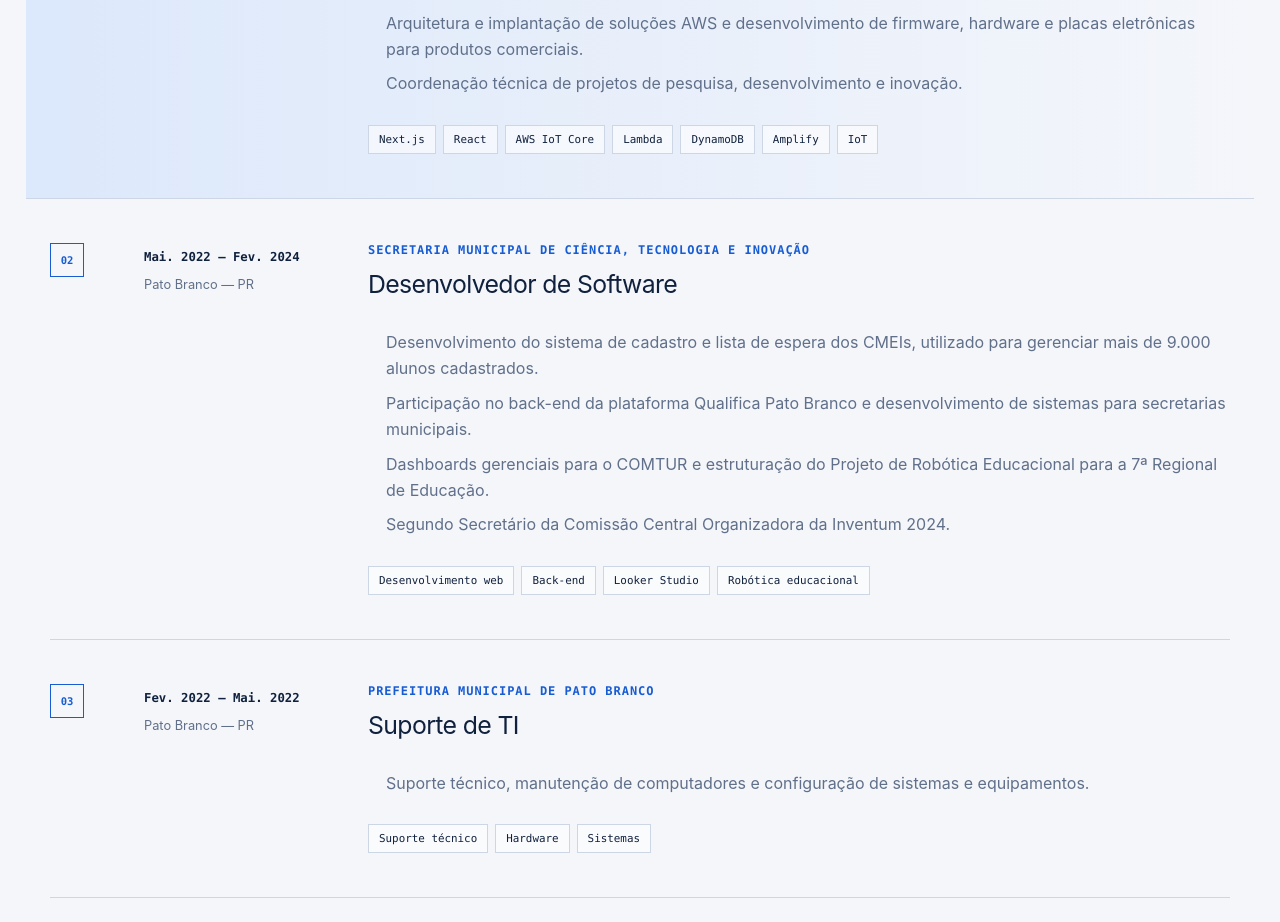
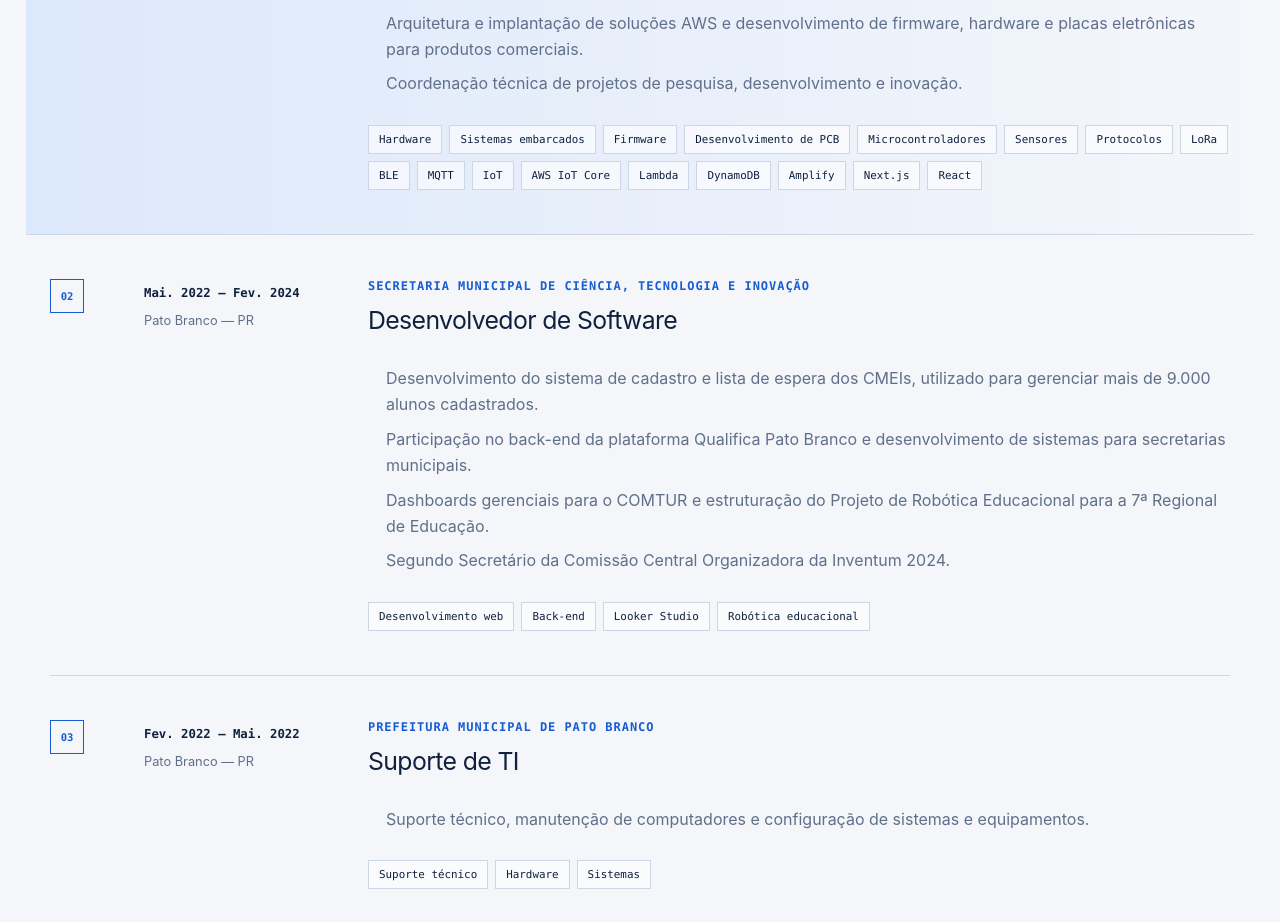
Before and after one commit to LuizKramer/luizkramer.github.io, a Next.js app: page / in a window 1280 px wide. Shown: the part 2230-3152 px from the top of the page. Built offline with nearby package versions, Linux system fonts and the light colour scheme.

Commit message:
feat: adiciona competências técnicas à experiência na Noctua

```diff
--- a/data/experience.ts
+++ b/data/experience.ts
@@ -1,10 +1,16 @@
 export const experiences = [
-  { company: "Noctua Ltda.", role: "Sócio-fundador e Engenheiro de Computação", period: "Fev. 2025 — atual", location: "Pato Branco — PR", featured: true,
+  {
+    company: "Noctua Ltda.", role: "Sócio-fundador e Engenheiro de Computação", period: "Fev. 2025 — atual", location: "Pato Branco — PR", featured: true,
     highlights: ["Desenvolvimento de plataforma IoT para monitoramento e controle de mais de 120 tanques de piscicultura em operação no Brasil.", "Aplicações web e dashboards integrados a dispositivos, gateways e serviços em nuvem.", "Arquitetura e implantação de soluções AWS e desenvolvimento de firmware, hardware e placas eletrônicas para produtos comerciais.", "Coordenação técnica de projetos de pesquisa, desenvolvimento e inovação."],
-    technologies: ["Next.js", "React", "AWS IoT Core", "Lambda", "DynamoDB", "Amplify", "IoT"] },
-  { company: "Secretaria Municipal de Ciência, Tecnologia e Inovação", role: "Desenvolvedor de Software", period: "Mai. 2022 — Fev. 2024", location: "Pato Branco — PR",
+    technologies: ["Hardware", "Sistemas embarcados", "Firmware", "Desenvolvimento de PCB", "Microcontroladores", "Sensores", "Protocolos", "LoRa", "BLE", "MQTT", "IoT", "AWS IoT Core", "Lambda", "DynamoDB", "Amplify", "Next.js", "React"]
+  },
+  {
+    company: "Secretaria Municipal de Ciência, Tecnologia e Inovação", role: "Desenvolvedor de Software", period: "Mai. 2022 — Fev. 2024", location: "Pato Branco — PR",
     highlights: ["Desenvolvimento do sistema de cadastro e lista de espera dos CMEIs, utilizado para gerenciar mais de 9.000 alunos cadastrados.", "Participação no back-end da plataforma Qualifica Pato Branco e desenvolvimento de sistemas para secretarias municipais.", "Dashboards gerenciais para o COMTUR e estruturação do Projeto de Robótica Educacional para a 7ª Regional de Educação.", "Segundo Secretário da Comissão Central Organizadora da Inventum 2024."],
-    technologies: ["Desenvolvimento web", "Back-end", "Looker Studio", "Robótica educacional"] },
-  { company: "Prefeitura Municipal de Pato Branco", role: "Suporte de TI", period: "Fev. 2022 — Mai. 2022", location: "Pato Branco — PR",
-    highlights: ["Suporte técnico, manutenção de computadores e configuração de sistemas e equipamentos."], technologies: ["Suporte técnico", "Hardware", "Sistemas"] },
+    technologies: ["Desenvolvimento web", "Back-end", "Looker Studio", "Robótica educacional"]
+  },
+  {
+    company: "Prefeitura Municipal de Pato Branco", role: "Suporte de TI", period: "Fev. 2022 — Mai. 2022", location: "Pato Branco — PR",
+    highlights: ["Suporte técnico, manutenção de computadores e configuração de sistemas e equipamentos."], technologies: ["Suporte técnico", "Hardware", "Sistemas"]
+  },
 ] as const;
```
